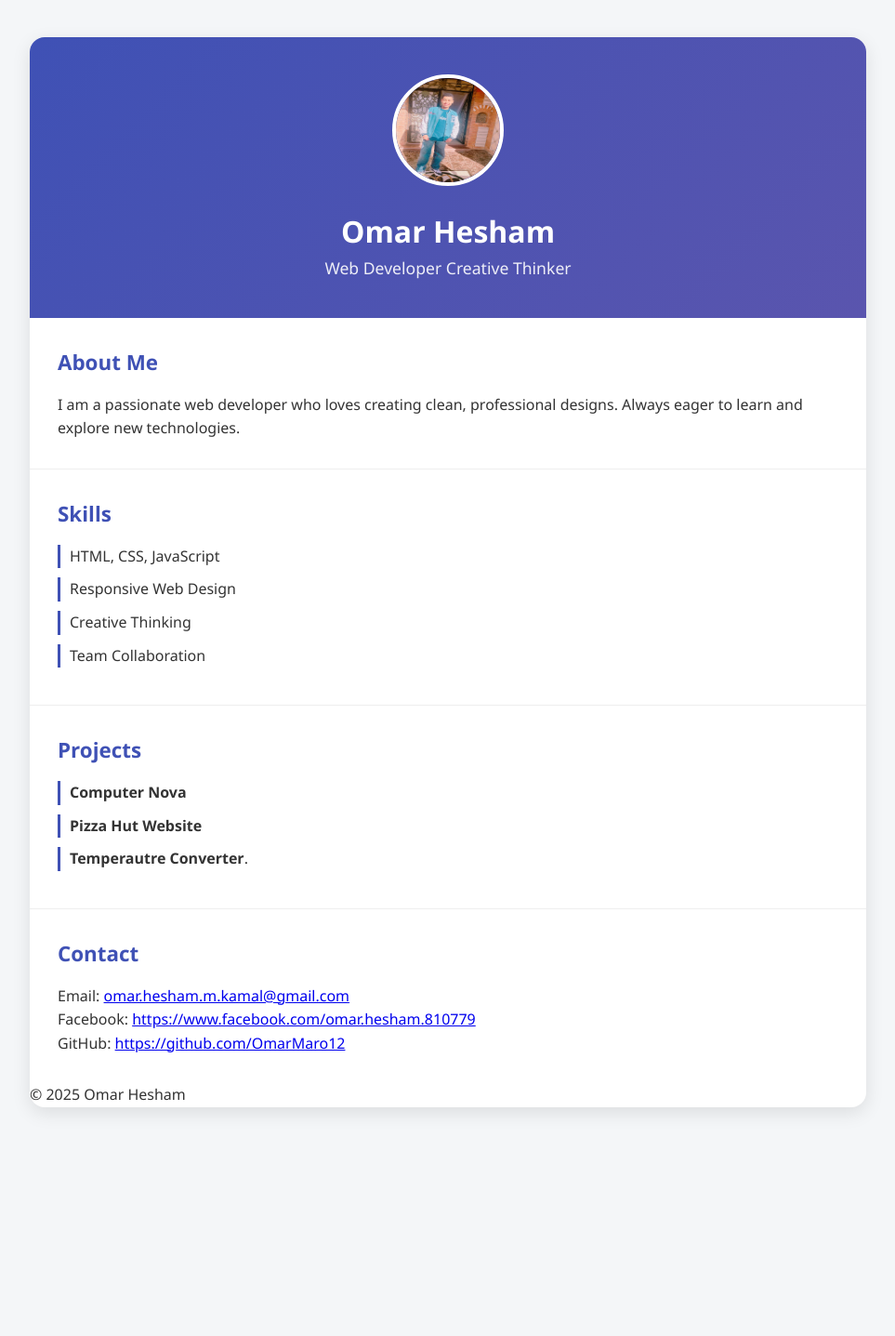
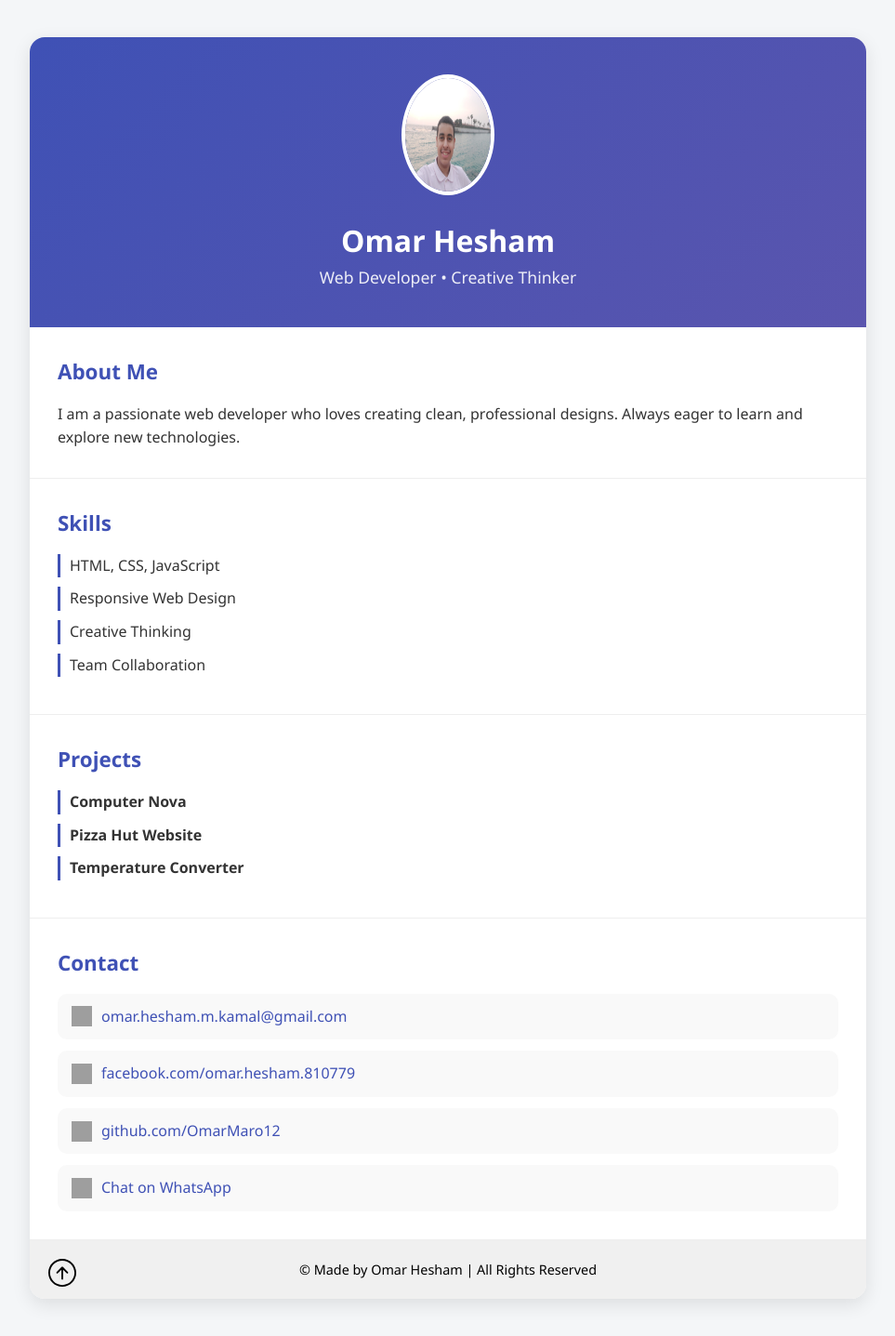
Before and after one commit to OmarMaro12/Portifolio, a plain HTML site: page index.html in a window 1280 px wide. Shown: the whole page at 93% size, without its empty margins (158-1121 px from the left). Before the commit the page ends 1231 px from the top, so only its background shows below. Drawn offline with Linux system fonts and the light colour scheme; grey boxes are pictures that could not be loaded.

Commit message:
my first commit

```diff
--- a/index.html
+++ b/index.html
@@ -4,22 +4,162 @@
   <meta charset="UTF-8" />
   <meta name="viewport" content="width=device-width, initial-scale=1.0" />
   <title>My Profile</title>
-  <link rel="stylesheet" href="style.css">
 
+  <style>
+    * {margin:0; padding:0; box-sizing:border-box;}
+    body {
+      font-family: "Segoe UI", Tahoma, Geneva, Verdana, sans-serif;
+      background: #f4f6f8;
+      color: #333;
+      line-height: 1.6;
+    }
+
+    .container {
+      max-width: 900px;
+      margin: 40px auto;
+      background: #fff;
+      border-radius: 16px;
+      box-shadow: 0 6px 20px rgba(0,0,0,0.1);
+      overflow: hidden;
+    }
+
+    .header {
+      background: linear-gradient(135deg, #3f51b5, #5a55ae);
+      color: #fff;
+      text-align: center;
+      padding: 40px 20px;
+    }
+
+    .header img {
+      width: 100px;
+      height: 130px;
+      border-radius: 50%;
+      border: 4px solid #fff;
+      margin-bottom: 15px;
+    }
+
+    .header h1 { font-size: 2rem; }
+    .header p { font-size: 1.1rem; opacity: 0.9; }
+
+    .section {
+      padding: 30px;
+      border-bottom: 1px solid #eee;
+    }
+
+    .section:last-child { border-bottom: none; }
+
+    .section h2 {
+      margin-bottom: 15px;
+      font-size: 1.4rem;
+      color: #3f51b5;
+    }
+
+    ul { list-style: none; }
+    ul li {
+      margin-bottom: 10px;
+      padding-left: 10px;
+      border-left: 3px solid #3f51b5;
+    }
+
+    .contact-info {
+      display: flex;
+      flex-direction: column;
+      gap: 12px;
+    }
+
+    .contact-item {
+      display: flex;
+      align-items: center;
+      gap: 10px;
+      background: #f9f9f9;
+      padding: 12px 15px;
+      border-radius: 10px;
+      transition: background 0.3s;
+    }
+
+    .contact-item:hover {
+      background: #eaeaea;
+    }
+
+    .contact-item img {
+      width: 22px;
+      height: 22px;
+    }
+
+    .contact-item a {
+      color: #3f51b5;
+      text-decoration: none;
+      word-break: break-all;
+    }
+
+    .footer {
+      text-align: center;
+      padding: 20px;
+      font-size: 0.9rem;
+      background: #f0f0f0;
+      color: #000000;
+      position: relative;
+    }
+
+    .footer a {
+      color: #3f51b5;
+      text-decoration: none;
+    }
+
+    .top {
+      position: absolute;
+      left: 20px;
+      top: 20px;
+    }
+
+    @media (max-width: 600px) {
+      .container {
+        margin: 20px;
+      }
+
+      .header img {
+        width: 100px;
+        height: 100px;
+      }
+
+      .header h1 {
+        font-size: 1.6rem;
+      }
+
+      .header p {
+        font-size: 1rem;
+      }
+
+      .section {
+        padding: 20px;
+      }
+
+      .contact-item {
+        flex-direction: row;
+        justify-content: flex-start;
+        font-size: 0.95rem;
+      }
+
+      .contact-item img {
+        width: 20px;
+        height: 20px;
+      }
+    }
+  </style>
 </head>
 <body>
 
-  <div class="container">
+  <div class="container" id="port">
     <div class="header">
-      <img src="WhatsApp Image 2025-04-08 at 1.14.07 PM.jpeg" alt="Profile Photo">
+      <img src="WhatsApp Image 2025-10-20 at 4.09.33 PM.jpeg" alt="Profile Photo">
       <h1>Omar Hesham</h1>
-      <p>Web Developer Creative Thinker</p>
+      <p>Web Developer • Creative Thinker</p>
     </div>
 
     <div class="section">
       <h2>About Me</h2>
       <p>
-        I am a passionate web developer  who loves creating clean,
+        I am a passionate web developer who loves creating clean,
         professional designs. Always eager to learn
         and explore new technologies.
       </p>
@@ -38,22 +178,40 @@
     <div class="section">
       <h2>Projects</h2>
       <ul>
-        <li><strong>Computer Nova</strong> </li>
+        <li><strong>Computer Nova</strong></li>
         <li><strong>Pizza Hut Website</strong></li>
-        <li><strong>Temperautre Converter</strong>.</li>
+        <li><strong>Temperature Converter</strong></li>
       </ul>
     </div>
 
     <div class="section">
       <h2>Contact</h2>
-<p>Email: <a href="mailto:omar.hesham.m.kamal@gmail.com">omar.hesham.m.kamal@gmail.com</a></p>
-      <p>Facebook: <a href="https://www.facebook.com/omar.hesham.810779">https://www.facebook.com/omar.hesham.810779</a></p>
-      <p>GitHub: <a href="https://github.com/OmarMaro12">https://github.com/OmarMaro12</a></p>
-
+      <div class="contact-info">
+        <div class="contact-item">
+          <img src="https://cdn-icons-png.flaticon.com/512/732/732200.png" alt="Email icon">
+          <a href="mailto:omar.hesham.m.kamal@gmail.com">omar.hesham.m.kamal@gmail.com</a>
+        </div>
+        <div class="contact-item">
+          <img src="https://cdn-icons-png.flaticon.com/512/733/733547.png" alt="Facebook icon">
+          <a href="https://www.facebook.com/omar.hesham.810779" target="_blank">facebook.com/omar.hesham.810779</a>
+        </div>
+        <div class="contact-item">
+          <img src="https://cdn-icons-png.flaticon.com/512/733/733553.png" alt="GitHub icon">
+          <a href="https://github.com/OmarMaro12" target="_blank">github.com/OmarMaro12</a>
+        </div>
+        <div class="contact-item">
+          <img src="https://cdn-icons-png.flaticon.com/512/733/733585.png" alt="WhatsApp icon">
+          <a href="https://wa.me/201208710356" target="_blank">Chat on WhatsApp</a>
+        </div>
+      </div>
     </div>
 
-      © 2025 Omar Hesham
-    </div>
+    <footer class="footer">
+      <a href="#port">
+        <img class="top" src="./arrow-up-circle-svgrepo-com.svg" alt="Back to top" width="30">
+      </a>
+      <p>&copy; Made by Omar Hesham | All Rights Reserved</p>
+    </footer>
   </div>
 
 </body>
--- a/style.css
+++ b/style.css
@@ -6,7 +6,6 @@
       line-height: 1.6;
     }
 
-    /* Container */
     .container {
       max-width: 900px;
       margin: 40px auto;
@@ -16,7 +15,6 @@
       overflow: hidden;
     }
 
-    /* Header */
     .header {
       background: linear-gradient(135deg, #3f51b5, #5a55ae);
       color: #fff;
@@ -33,7 +31,6 @@
     .header h1 { font-size: 2rem; }
     .header p { font-size: 1.1rem; opacity: 0.9; }
 
-    /* Sections */
     .section {
       padding: 30px;
       border-bottom: 1px solid #eee;
@@ -53,15 +50,18 @@
       border-left: 3px solid #3f51b5;
     }
 
-    /* Footer */
     .footer {
       text-align: center;
       padding: 20px;
       font-size: 0.9rem;
       background: #f0f0f0;
-      color: #666;
+      color: #000000;
     }
     .footer a {
       color: #3f51b5;
       text-decoration: none;
     }
+
+    .top {
+      float: left;
+    }
```
Also changed, not shown: WhatsApp Image 2025-10-20 at 4.09.33 PM.jpeg (added), arrow-up-circle-svgrepo-com.svg (added).
